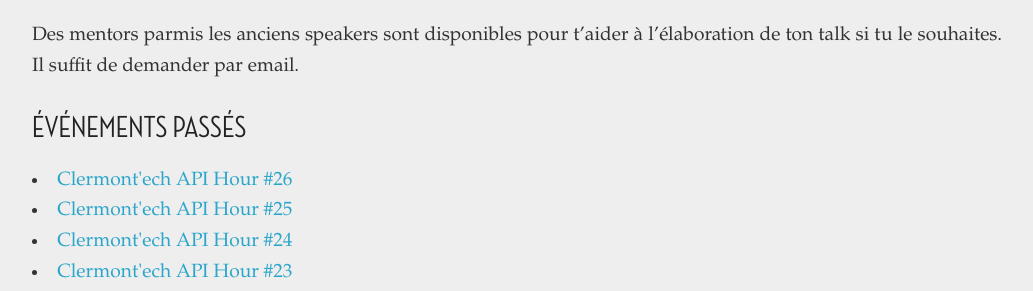
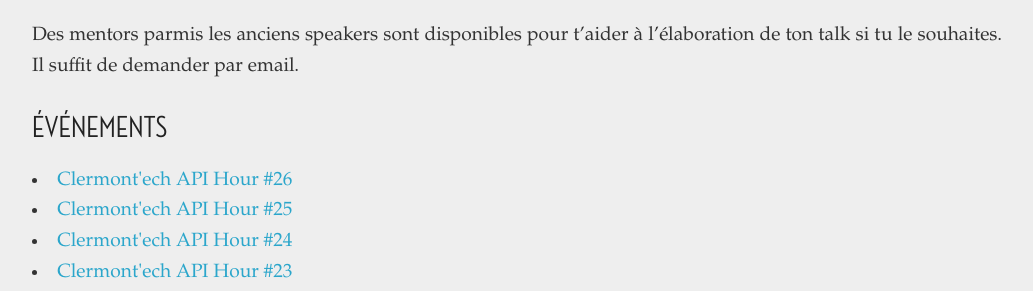
Before and after one commit to clermontech/clermontech.github.com, a Jekyll site: the page built from api-hours/index.md, in a window 1280 px wide and 900 px high, scrolled down 864 px. Shown: the part 146-437 px from the top of the window, without its empty margins (123-1156 px from the left). Built offline with Jekyll 4.4.1, drawn with Linux system fonts in a browser that asks for light colours.

Commit message:
remove useless word in api hour page

```diff
--- a/api-hours/index.md
+++ b/api-hours/index.md
@@ -25,4 +25,4 @@
 Des mentors parmis les anciens speakers sont disponibles pour t'aider à l'élaboration de ton talk si tu le souhaites.
 Il suffit de demander par email.
 
-## &Eacute;vénements Passés
+## &Eacute;vénements
```
